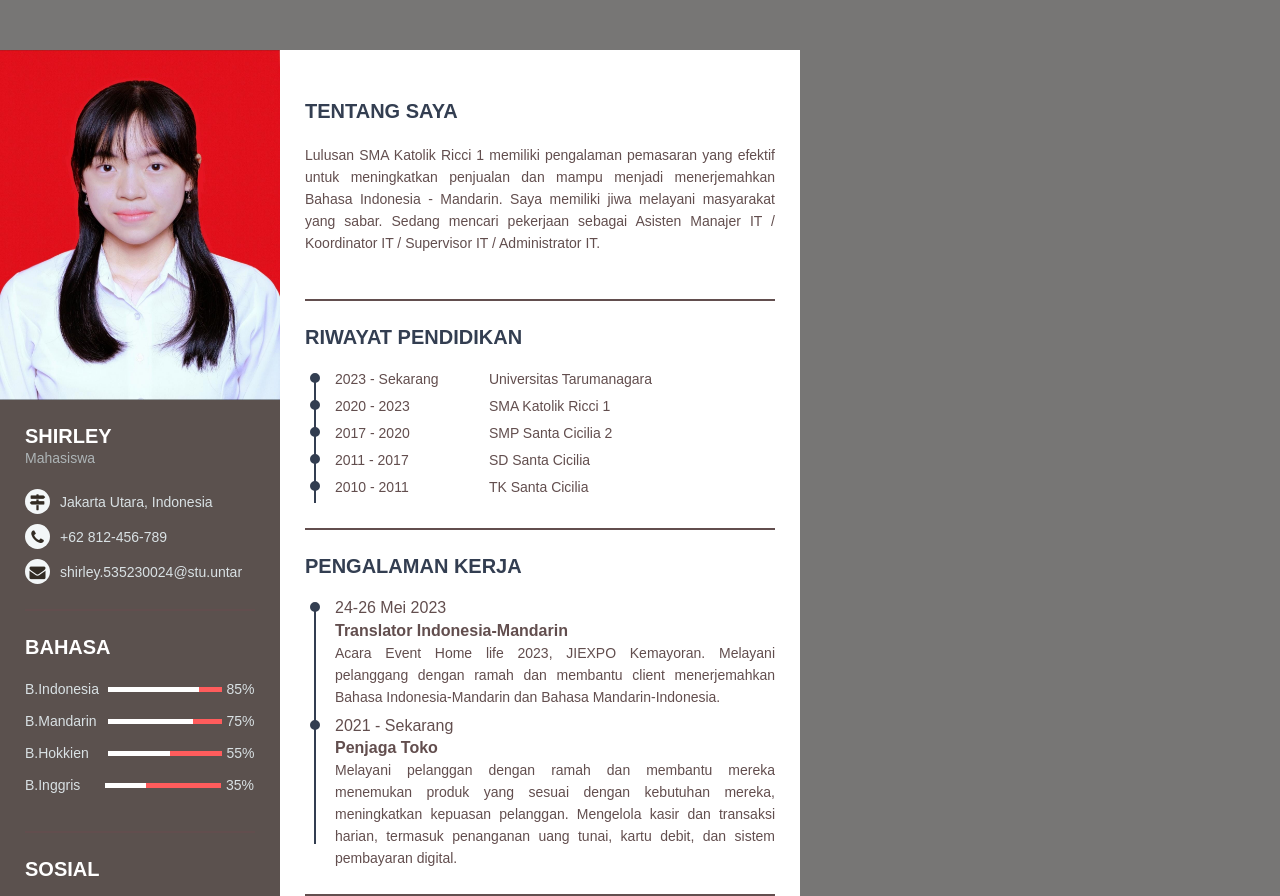
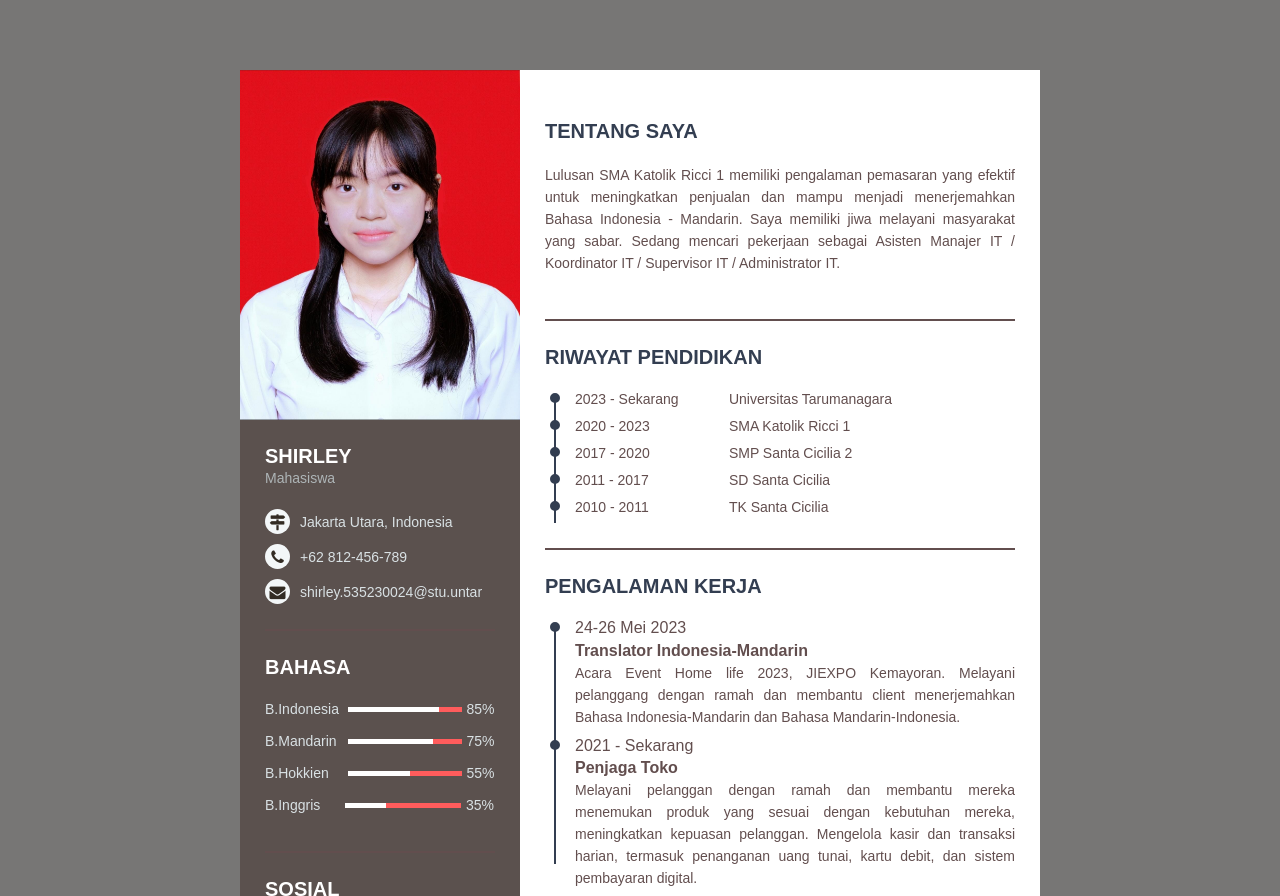
Before and after one commit to wei5002/Tugas1_535230024_Shirley, a plain HTML site: page index.html in a window 1280 px wide. Shown: the top 896 px of the page. Drawn offline with Linux system fonts and the light colour scheme.

Commit message:
perbaikan posisi

```diff
--- a/style.css
+++ b/style.css
@@ -13,9 +13,11 @@ body{
     font-size: 14px;
     line-height: 22px;
     color: rgb(98, 78, 78);
+    padding: 20px;
 }
 
 .data1{
+    max-width: 800px;
     width: 100%;
     height: auto;
     display: flex;
```
